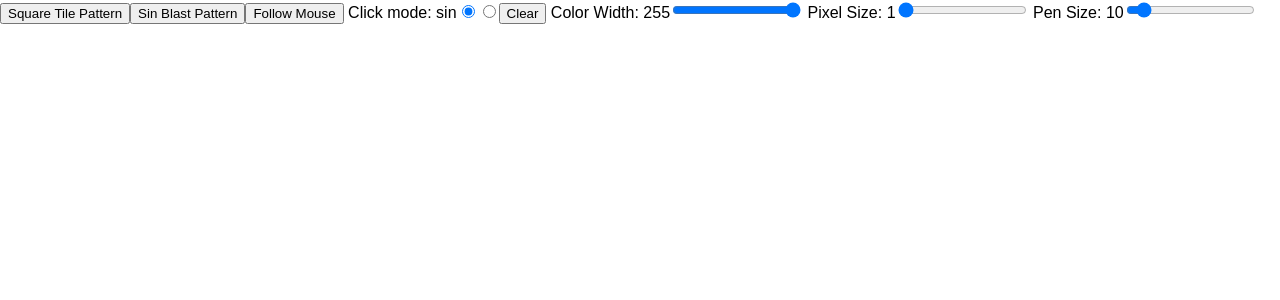
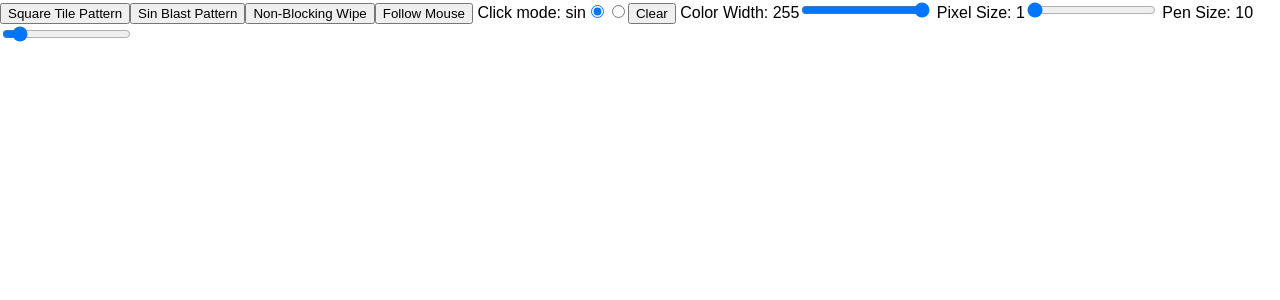
Before and after one commit to cephalization/cosmic-radiation, a React (Create React App) app: page / in a window 1280 px wide. Shown: the top 300 px of the page. Built offline with nearby package versions, Linux system fonts and the light colour scheme.

Commit message:
Implement non-blocking wipe procedure
-Wipe pixels from the canvas at 60fps
-TODO: Extrapolate this frame functionality to all drawing procedures

```diff
--- a/src/App.js
+++ b/src/App.js
@@ -11,6 +11,7 @@ class App extends Component {
 
     this.handleStaticMode = this.handleStaticMode.bind(this);
     this.handleBlastMode = this.handleBlastMode.bind(this);
+    this.handleWipeMode = this.handleWipeMode.bind(this);
     this.handleFollowMode = this.handleFollowMode.bind(this);
     this.handleClearCanvas = this.handleClearCanvas.bind(this);
     this.handleClickCanvas = this.handleClickCanvas.bind(this);
@@ -31,7 +32,55 @@ class App extends Component {
   }
 
   handleFollowMode(e) {
-    this.followCosmicWaveGenerator(this.canvas.current, e.clientX, e.clientY)
+    switch(this.state.clickMode) {
+      case 'sin':
+        this.cosmicSinGenerator(this.canvas.current, e.clientX, e.clientY, 100, 50);
+        break;
+      case 'circle':
+        this.cosmicCircleWaveGenerator(this.canvas.current, e.clientX, e.clientY, this.state.penSize * 10, this.state.penSize * 10);
+        break;
+      default:
+        this.cosmicSquareGenerator(this.canvas.current, e.clientX, e.clientY);
+    }
+  }
+
+  handleWipeMode() {
+    this.setState({mode: 'wipe'}, () => {
+      const canvas = this.canvas.current;
+      const context = canvas.getContext('2d');
+      const mode = this.state.mode;
+      let x = 0;
+      let y = 0;
+
+      const timer = setInterval(
+        frame,
+        1000 / 60,
+        this.state.penSize * 10
+      );
+
+      function frame(wipeSize) {
+        const canRun = mode === 'wipe';
+
+        if (!canRun) {
+          clearInterval(timer);
+        } else {
+          if (x <= canvas.width && canRun) {
+            context.fillStyle = '#FFFFFF';
+            context.fillRect(x, y, wipeSize, wipeSize);
+            x += wipeSize;
+          }
+          if (x > canvas.width && y <= canvas.height && canRun) {
+            x = 0;
+            y += wipeSize;
+            context.fillStyle = '#FFFFFF';
+            context.fillRect(x, y, wipeSize, wipeSize);
+          }
+          if (y > canvas.height) {
+            clearInterval(timer);
+          }
+        }
+      };
+    });
   }
 
   handleStaticMode() {
@@ -70,7 +119,7 @@ class App extends Component {
         this.cosmicSinGenerator(this.canvas.current, e.clientX, e.clientY, 100, 50);
         break;
       case 'circle':
-        this.clickCosmicWaveGenerator(this.canvas.current, e.clientX, e.clientY)
+        this.cosmicCircleWaveGenerator(this.canvas.current, e.clientX, e.clientY, this.canvas.current.width, this.canvas.current.height);
         break;
       default:
         break;
@@ -106,7 +155,7 @@ class App extends Component {
     }
   }
 
-  followCosmicWaveGenerator(canvas, x, y) {
+  cosmicSquareGenerator(canvas, x, y) {
     const context = canvas.getContext('2d');
     const colorWidth = this.state.colorWidth;
     const penSize = this.state.penSize;
@@ -128,14 +177,14 @@ class App extends Component {
     }
   }
 
-  clickCosmicWaveGenerator(canvas, x, y) {
+  cosmicCircleWaveGenerator(canvas, x, y, width, height) {
     const context = canvas.getContext('2d');
     const colorWidth = this.state.colorWidth;
     const pixelSize = this.state.pixelSize;
     const penSize = this.state.penSize;
 
-    for (var i = 0; i < canvas.width; i++) {
-      for (var j = 0; j < canvas.height; j++) {
+    for (var i = x - width; i < width; i++) {
+      for (var j = y - height; j < height; j++) {
         const distanceFromOrigin = (Math.sqrt((i-x)*(i-x) + ((j-y)*(j-y))));
         const distanceAfterChange = (Math.sqrt((i-x-penSize)*(i-x-penSize) + ((j-y)*(j-y))));
         const sinResult = Math.sin(distanceFromOrigin * .1);
@@ -156,6 +205,7 @@ class App extends Component {
       <div id="selectors">
         <button type="button" onClick={this.handleStaticMode}>Square Tile Pattern</button>
         <button type="button" onClick={this.handleBlastMode}>Sin Blast Pattern</button>
+        <button type="button" onClick={this.handleWipeMode}>Non-Blocking Wipe</button>
         <button type="button" onClick={() => this.setState({mode: 'follow'})}>Follow Mouse</button>
         <label> Click mode: {this.state.clickMode}
           <input type="radio" value="sin" checked={'sin' === this.state.clickMode} onChange={this.handleClickModeChange} />
```
